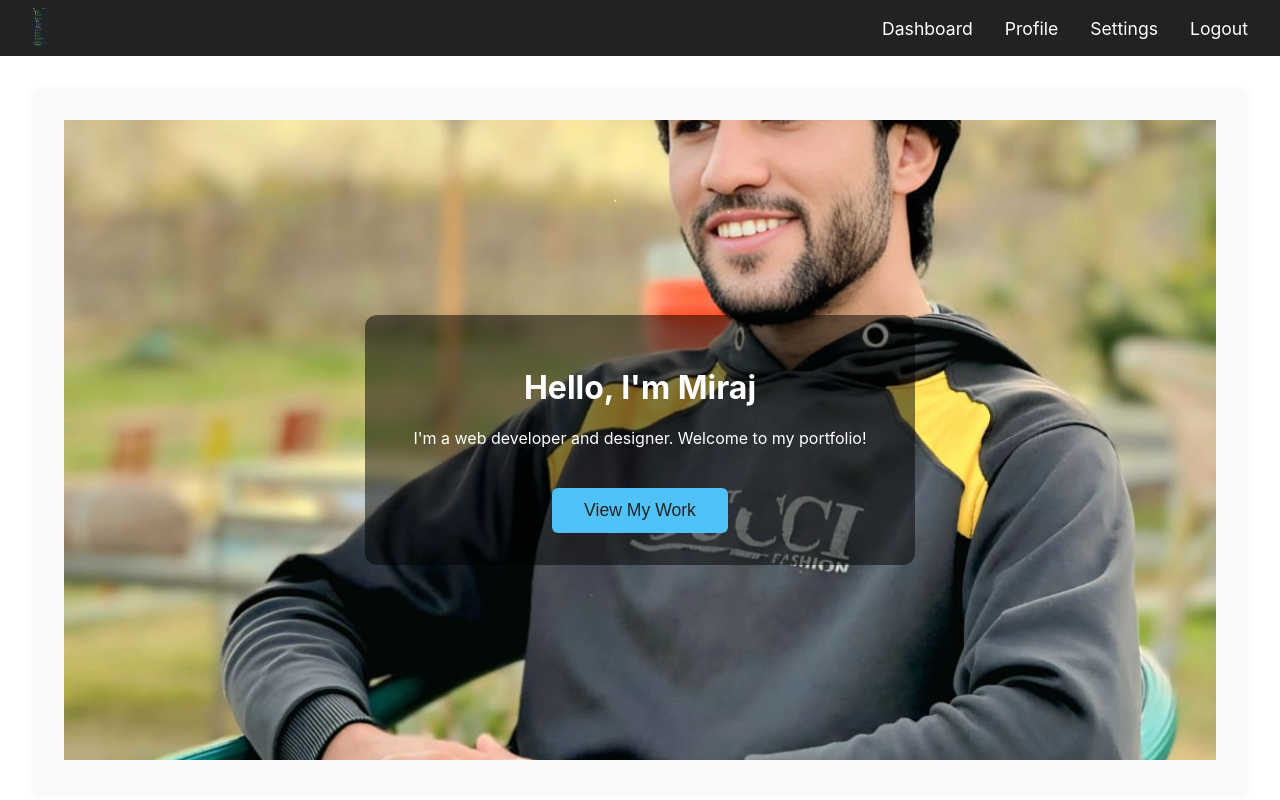
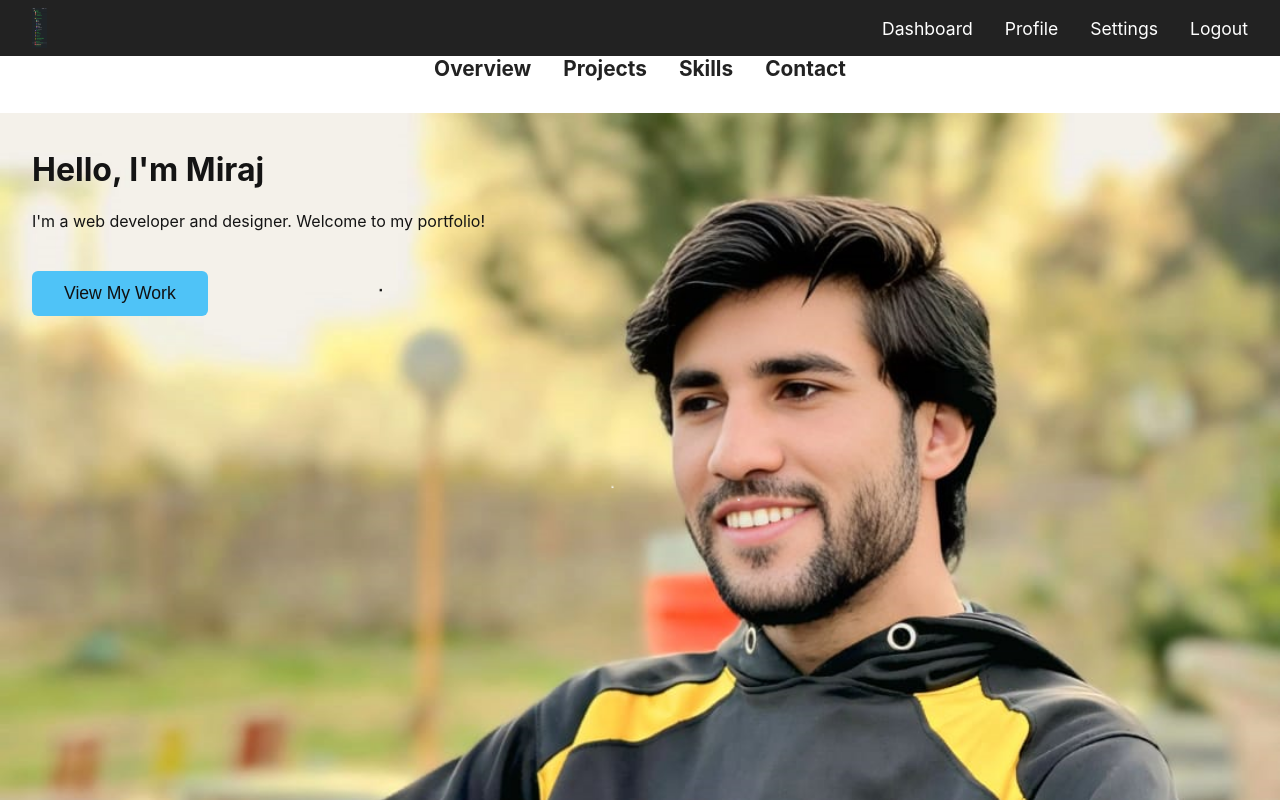
Before and after one commit to imirajullah/my-portfolio, a React (Create React App) app in the folder firstwebsite/: page / in a window 1280 px wide. Both pictures are taken after typing "name@example.com", "Sample123" into the empty fields and a click on the button "Login". Shown: the top 800 px of the page. Built offline with nearby package versions, Linux system fonts and the light colour scheme.

Commit message:
dashboard.css

```diff
--- a/firstwebsite/src/components/Dashboard/Dashboard.jsx
+++ b/firstwebsite/src/components/Dashboard/Dashboard.jsx
@@ -5,6 +5,13 @@ import './dashboard.css';
 export default function Dashboard() {
     return (
         <div className="dashboard-container">
+            {/* Four headers at the top */}
+            <div className="dashboard-headers">
+                <h2>Overview</h2>
+                <h2>Projects</h2>
+                <h2>Skills</h2>
+                <h2>Contact</h2>
+            </div>
             <Myfile />
             {/* Add more dashboard content below if needed */}
         </div>
--- a/firstwebsite/src/components/Dashboard/Myfile/myfile.css
+++ b/firstwebsite/src/components/Dashboard/Myfile/myfile.css
@@ -1,27 +1,26 @@
 .hero-section {
   position: relative;
   width: 100%;
-  height: 80vh;
+  height: 160vh;
   background-size: cover;
   background-position: center;
   display: flex;
-  align-items: center;
-  justify-content: center;
+  align-items:start;
+  justify-content: left;
 }
 
 .hero-overlay {
-  background: rgba(0, 0, 0, 0.5);
-  color: #fff;
-  padding: 2rem 3rem;
+  color:#141414;
+  padding: 1rem 2rem;
   border-radius: 12px;
-  text-align: center;
+  text-align:left;
 }
 
 .hero-btn {
   margin-top: 1.5rem;
   padding: 0.75rem 2rem;
   background: #4fc3f7;
-  color: #222;
+  color: #111010;
   border: none;
   border-radius: 6px;
   font-size: 1.1rem;
@@ -31,5 +30,5 @@
 
 .hero-btn:hover {
   background: #0288d1;
-  color: #fff;
+  color: hsl(0, 0%, 100%);
 }
--- a/firstwebsite/src/components/Dashboard/dashboard.css
+++ b/firstwebsite/src/components/Dashboard/dashboard.css
@@ -1,7 +1,19 @@
-.dashboard-container {
-  padding: 2rem;
-  background: #f9f9f9;
-  border-radius: 8px;
-  margin: 2rem;
-  box-shadow: 0 2px 8px rgba(0,0,0,0.05);
+/* Add to d:\react\firstwebsite\src\components\Dashboard\dashboard.css */
+.dashboard-headers {
+  display: flex;
+  gap: 2rem;
+  justify-content: center;
+  margin-bottom: 2rem;
 }
+
+.dashboard-headers h2 {
+  font-size: 1.3rem;
+  color: #222;
+  margin: 0;
+  cursor: pointer;
+  transition: color 0.2s;
+}
+
+.dashboard-headers h2:hover {
+  color: #4fc3f7;
+}
```
